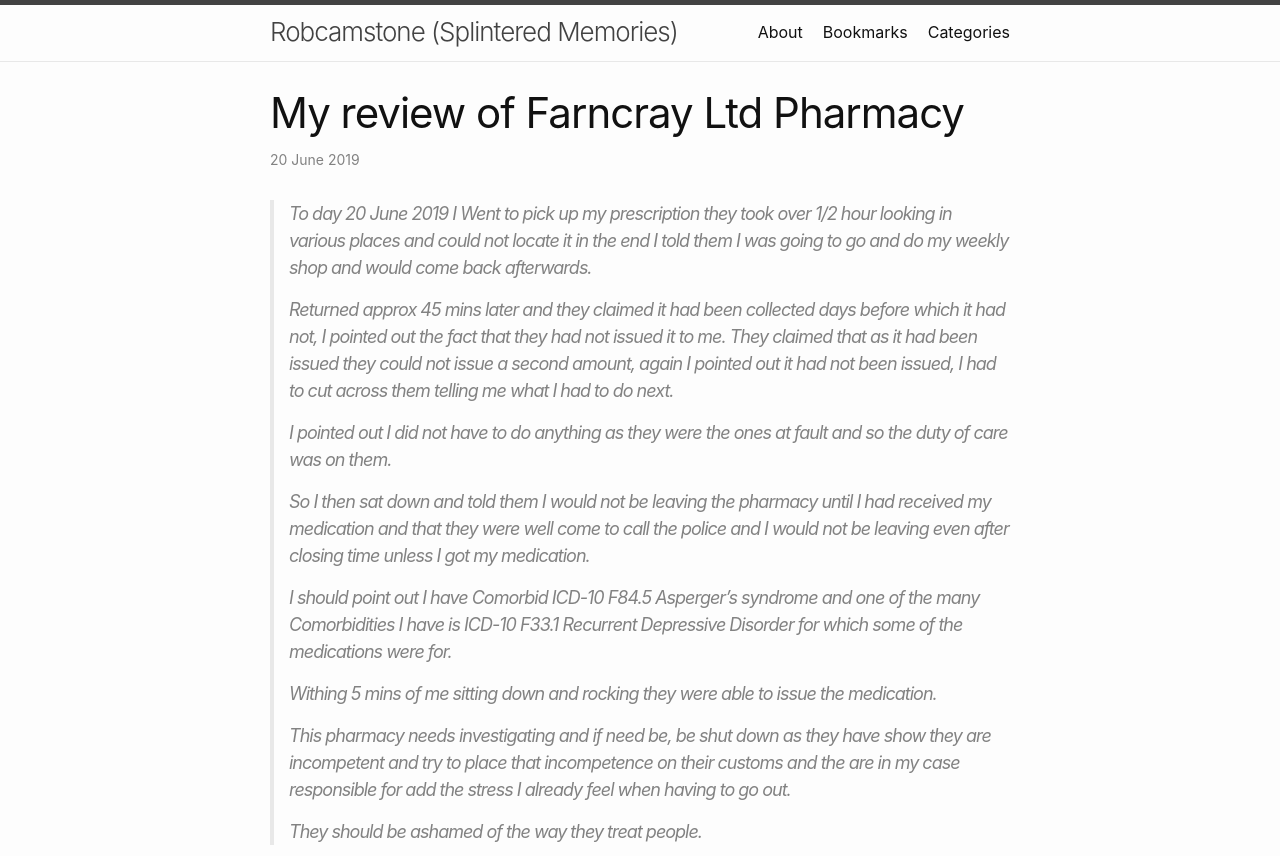
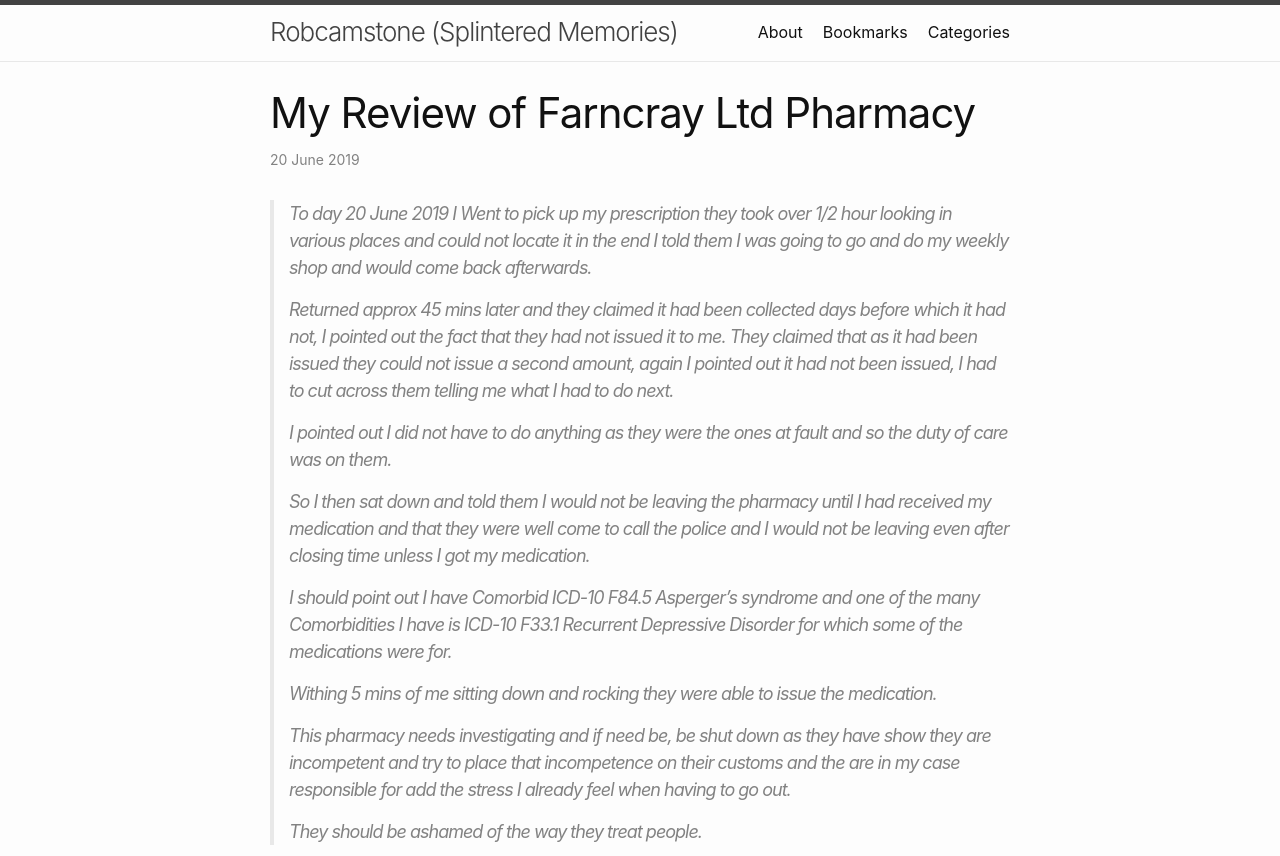
Before and after one commit to Robcamstone/Robcamstone.github.io, a Jekyll site: the page built from _posts/2019-06-20-My-review-of-Farncray-Ltd-Pharmacy.md, in a window 1280 px wide and 900 px high, cut to the strip 0-856 px from the top of the window. Built offline with Jekyll 4.4.1, drawn with Linux system fonts in a browser that asks for light colours.

```diff
--- a/_posts/2019-06-20-My-review-of-Farncray-Ltd-Pharmacy.md
+++ b/_posts/2019-06-20-My-review-of-Farncray-Ltd-Pharmacy.md
@@ -1,6 +1,6 @@
 ---
 layout: post
-title: My review of Farncray Ltd Pharmacy
+title: My Review of Farncray Ltd Pharmacy
 categories: [2019, Review]
 ---
 
```
